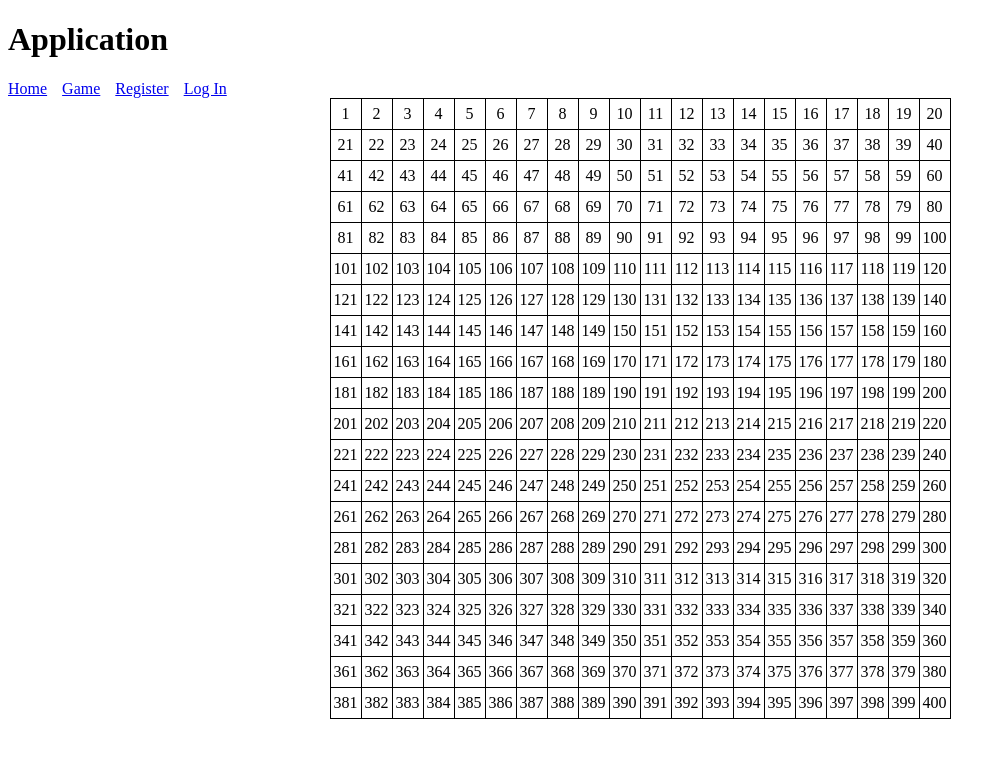
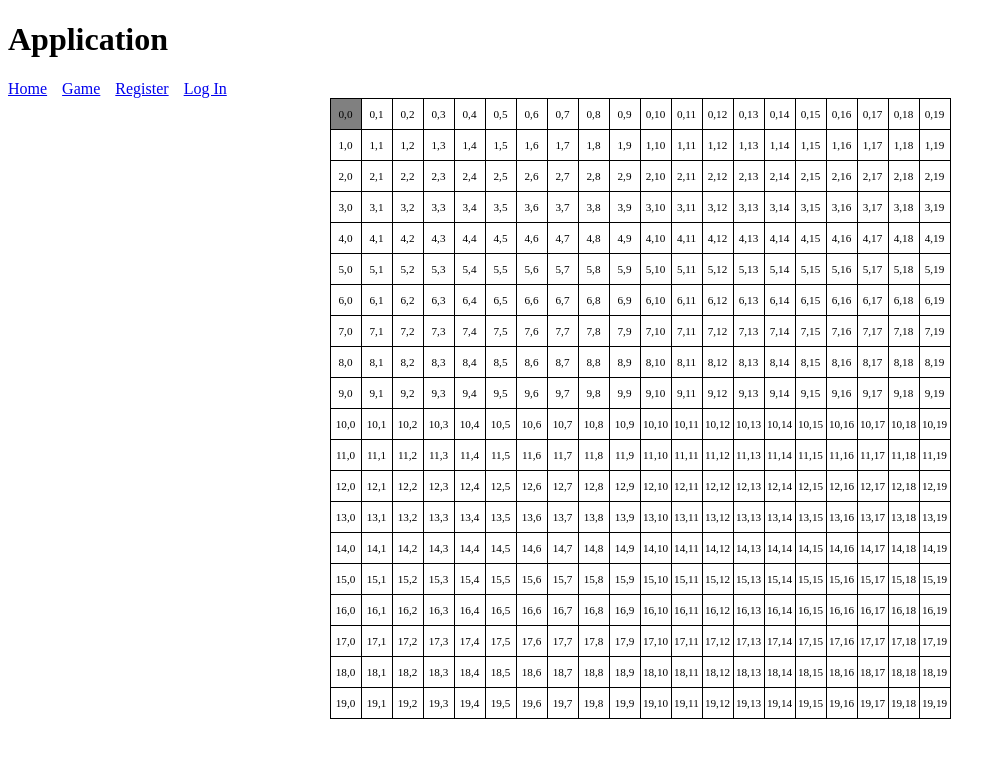
Before and after one commit to AlyxMoon/epicodus-team02-leek-quest, a Vue app in the folder client/: page /game in a window 1280 px wide. Shown: the top 758 px of the page, without its empty margins (0-1006 px from the left). Built offline with nearby package versions, Linux system fonts and the light colour scheme.

Commit message:
dynamically set the columns and add click events

```diff
--- a/client/src/pages/Game.vue
+++ b/client/src/pages/Game.vue
@@ -1,11 +1,18 @@
 <template>
-  <div class="grid">
+  <div
+    class="grid"
+    :style="gridStyles"
+  >
     <div
       class="cell"
+      :class="{ active: isPlayerAtPosition(i - 1) }"
       v-for="i of (boardSize * boardSize)"
       :key="i"
+      @click="handleCellClick(i - 1)"
     >
-      {{ i }}
+      <span class="position">
+        {{ getRowFromIndex(i - 1)}},{{ getColFromIndex(i - 1) }}
+      </span>
     </div>
   </div>
 </template>
@@ -13,9 +20,52 @@
 <script>
 export default {
   name: 'GamePage',
+
   data: () => ({
     boardSize: 20,
+    position: [0, 0],
   }),
+
+  computed: {
+    positionText () {
+      const row = this.position[0]
+      const col = this.position[1]
+      return `You are at position ${row},${col}`
+    },
+
+    gridStyles () {
+      return {
+        '--cells-per-row': this.boardSize,
+      }
+    },
+  },
+
+  methods: {
+    getRowFromIndex (index) {
+      return Math.floor(index / this.boardSize)
+    },
+
+    getColFromIndex (index) {
+      return index % this.boardSize
+    },
+
+    isPlayerAtPosition (index) {
+      const row = this.getRowFromIndex(index)
+      const col = this.getColFromIndex(index)
+      return (
+        row === this.position[0] &&
+        col === this.position[1]
+      )
+    },
+
+    handleCellClick (index) {
+      const row = this.getRowFromIndex(index)
+      const col = this.getColFromIndex(index)
+
+      this.position[0] = row
+      this.position[1] = col
+    }
+  }
 }
 </script>
 
@@ -23,24 +73,36 @@ export default {
 
 .grid {
   --cell-size: 30px;
-
-  display: grid;
-  grid-gap: 1px;
-
-  background-color: black;
-  border: 1px solid black;
+  --cells-per-row: 20;
 
   margin: 0 auto;
   max-width: fit-content;
 
-  grid-template-columns: repeat(20, var(--cell-size));
+  display: grid;
+  grid-gap: 1px;
+  grid-template-columns: repeat(var(--cells-per-row), var(--cell-size));
   grid-auto-rows: var(--cell-size);
+
+  background-color: black;
+  border: 1px solid black;
 }
 
 .cell {
-  background-color: white;
   display: flex;
   justify-content: center;
   align-items: center;
+
+  background-color: white;
+
+  cursor: pointer;
+  user-select: none;
+}
+
+.cell.active {
+  background-color: grey;
+}
+
+.position {
+  font-size: 0.7em;
 }
 </style>
--- a/client/src/pages/Register.vue
+++ b/client/src/pages/Register.vue
@@ -9,7 +9,7 @@
 </template>
 
 <script>
-import { registerUser } from '../lib/api'
+// import { registerUser } from '../lib/api'
 
 export default {
   name: 'RegisterPage',
```
